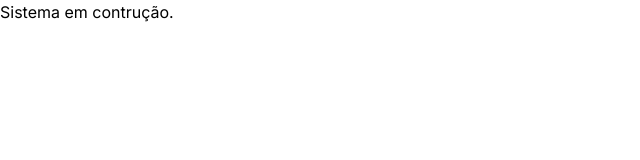
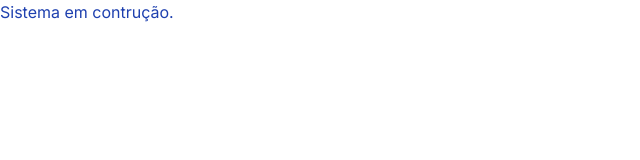
Before and after one commit to VMelvinM/acme, a Next.js app: page / in a window 1280 px wide. Shown: the top 160 px of the page, without its empty margins (0-640 px from the left). Built offline with nearby package versions, Linux system fonts and the light colour scheme; a web font is replaced by a local one.

Commit message:
chore:instalar dependencias do orm

```diff
--- a/package.json
+++ b/package.json
@@ -2,6 +2,7 @@
   "name": "acme",
   "version": "0.1.0",
   "private": true,
+  "type": "module",
   "engines": {
     "node": ">20.0.0",
     "npm": ">10.0.0"
@@ -16,6 +17,7 @@
     "start": "next start"
   },
   "dependencies": {
+    "@prisma/client": "^5.22.0",
     "next": "^15.5.12",
     "react": "^18.3.1",
     "react-dom": "^18.3.1"
@@ -30,6 +32,7 @@
     "eslint-config-prettier": "^10.1.8",
     "postcss": "^8.5.8",
     "prettier": "^3.8.1",
+    "prisma": "^5.22.0",
     "tailwindcss": "^3.4.19",
     "typescript": "^5.9.3"
   }
--- a/src/app/page.tsx
+++ b/src/app/page.tsx
@@ -1,7 +1,7 @@
 export default function Page() {
   return (
     <main>
-      <h1>Sistema em contrução.</h1>
+      <h1 className="text-blue-800">Sistema em contrução.</h1>
     </main>
   );
 };
--- /dev/null
+++ b/src/app/types/index.ts
@@ -0,0 +1,49 @@
+export interface User {
+  id: string;
+  name: string;
+  email: string;
+  password: string;
+};
+
+export type CreateUserdate = Omit< User, 'id'>;
+export type UpdateUserData = Partial<CreateUserData>
+
+export interface Customer{
+   id: string;
+   name: string;
+   email: string;
+   imageUrld: string;
+};
+
+export type CreateCustomerData = Omit< Customer, 'id'>;
+export type UpdateCustomerData = Partial<CreateCustomerData>
+
+export type InvoiceStatus = 'PEDENTE' | 'PAGO';
+
+export interface Invoice{
+   id: string;
+   customer_id: string;
+   eamount: number;
+   date: Date;
+   status:InvoiceStatus;
+
+};
+
+export type CreateInvoiceDate = Omit< Invoice, 'id'>;
+export type UpdateInvoiceData = Partial<CreateInvoiceData>;
+
+export interface Revenue {
+    month: string;
+    revenue: number;
+};
+export interface ApiResponse<T>{
+ data: T;
+ message?: string;
+
+};
+
+export interface ApiError{
+ error: string;
+ details?: unknown;
+
+};
```
Also changed, not shown: 1 other file (tests, documents, lock files or other folders).
